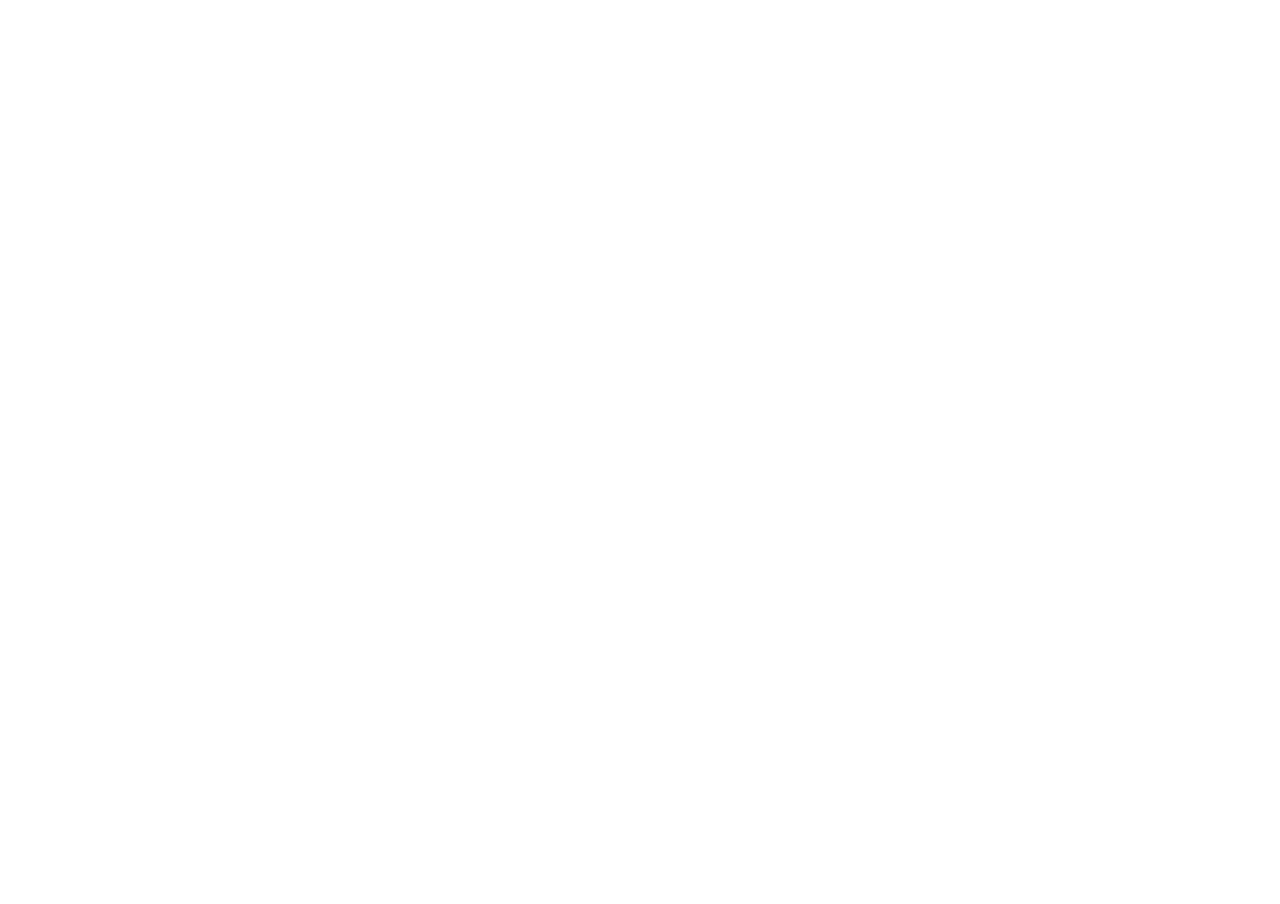
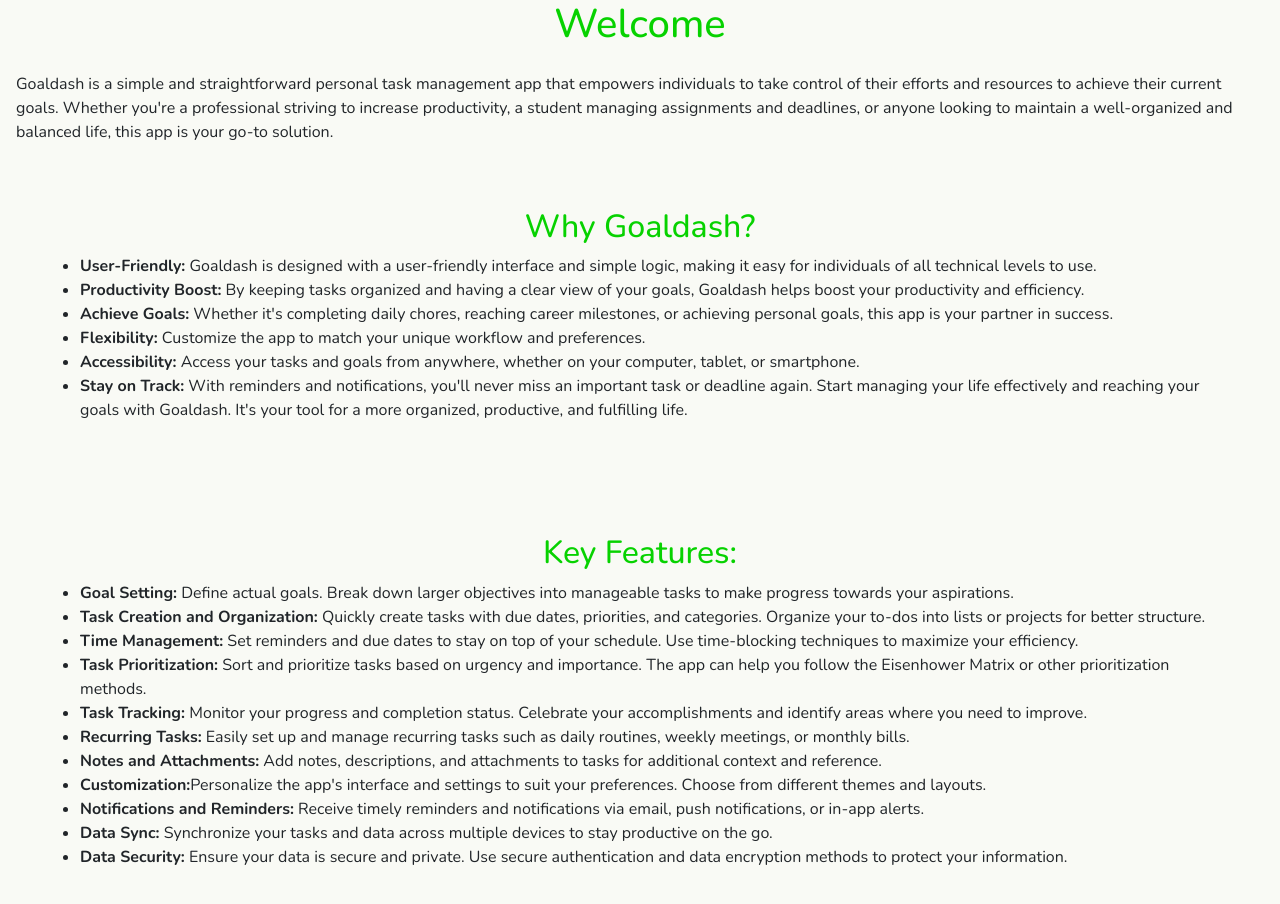
Before and after one commit to DaniilPaskal/goaldash, a React (Create React App) app: page / in a window 1280 px wide. Before the commit this address had no page. Shown: the top 904 px of the page. Before the commit the page ends 800 px from the top, so only its background shows below. Built offline with nearby package versions, Linux system fonts and the light colour scheme.

Commit message:
Set landing page route as index route

```diff
--- a/src/App.js
+++ b/src/App.js
@@ -9,9 +9,9 @@
     <div className="app">
       <GoalsProvider>
         <Routes>
-          <Route element={<LandingPage />} />
+          <Route index element={<LandingPage />} />
           <Route path='dashboard' element={<Dashboard />} />
-          <Route index path='task-management' element={<TaskManagement />} />
+          <Route path='task-management' element={<TaskManagement />} />
         </Routes>
       </GoalsProvider>
     </div>
```
